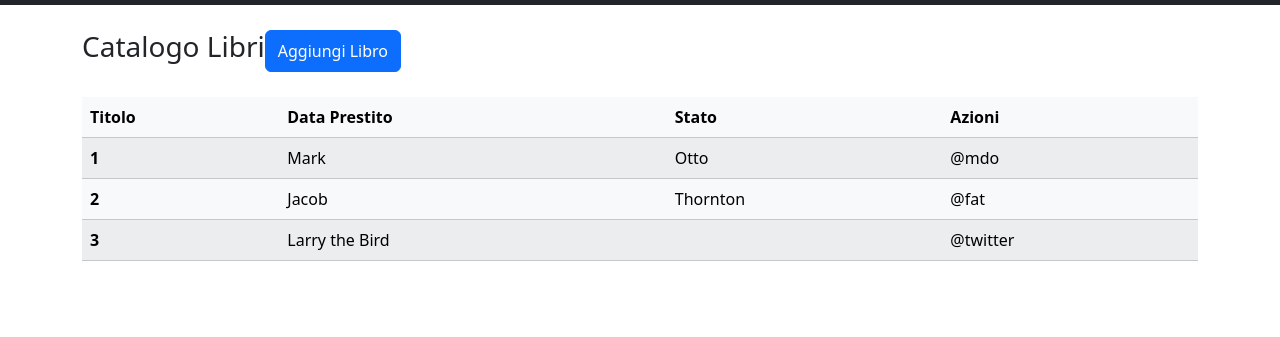
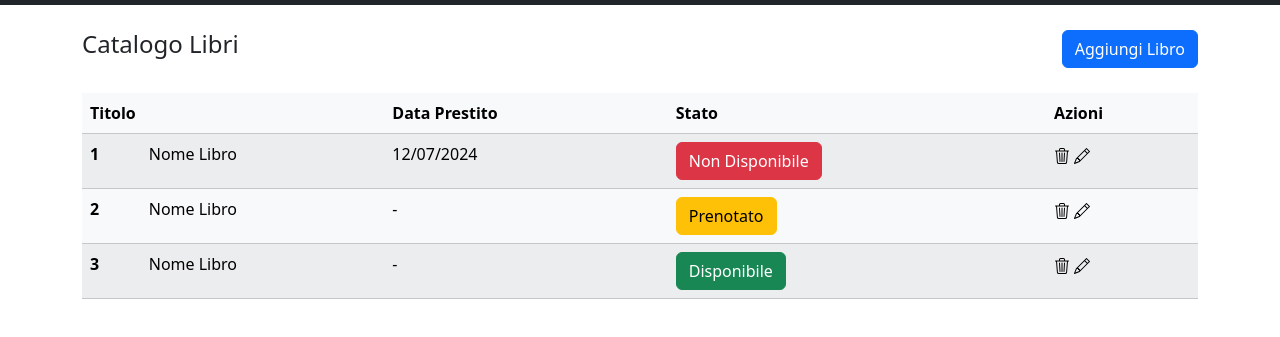
Before and after one commit to AndreTex/html-css-bootstrap-dashboard, a plain HTML site: page index.html in a window 1280 px wide. Shown: the part 61-398 px from the top of the page. Drawn offline with nearby package versions, Linux system fonts and the light colour scheme.

Commit message:
feat: whole project

```diff
--- a/index.html
+++ b/index.html
@@ -40,8 +40,8 @@
     <!-- TODO: FIXARE ALLINEMENTO BOTTONE -->
     <div class="container mt-25">
         <div class="row">
-            <div class="col-12 top-menu-flex"">
-                <h3>Catalogo Libri</h3>
+            <div class="col-12 top-menu-flex head-fixer">
+                <h4>Catalogo Libri</h4>
                 <button type="button" class="btn btn-primary">Aggiungi Libro</button>
             </div>
         </div>
@@ -54,7 +54,7 @@
                 <table class="table table-light table-striped">
                     <thead>
                         <tr>
-                          <th scope="col">Titolo</th>
+                          <th scope="col" colspan="2">Titolo</th>
                           <th scope="col">Data Prestito</th>
                           <th scope="col">Stato</th>
                           <th scope="col">Azioni</th>
@@ -63,20 +63,43 @@
                       <tbody>
                         <tr>
                           <th scope="row">1</th>
-                          <td>Mark</td>
-                          <td>Otto</td>
-                          <td>@mdo</td>
+                          <td>Nome Libro</td>
+                          <td>12/07/2024</td>
+                          <td><button type="button" class="btn btn-danger">Non Disponibile</button></td>
+                          <td>
+                            <svg xmlns="http://www.w3.org/2000/svg" width="16" height="16" fill="currentColor" class="bi bi-trash3" viewBox="0 0 16 16">
+                              <path d="M6.5 1h3a.5.5 0 0 1 .5.5v1H6v-1a.5.5 0 0 1 .5-.5M11 2.5v-1A1.5 1.5 0 0 0 9.5 0h-3A1.5 1.5 0 0 0 5 1.5v1H1.5a.5.5 0 0 0 0 1h.538l.853 10.66A2 2 0 0 0 4.885 16h6.23a2 2 0 0 0 1.994-1.84l.853-10.66h.538a.5.5 0 0 0 0-1zm1.958 1-.846 10.58a1 1 0 0 1-.997.92h-6.23a1 1 0 0 1-.997-.92L3.042 3.5zm-7.487 1a.5.5 0 0 1 .528.47l.5 8.5a.5.5 0 0 1-.998.06L5 5.03a.5.5 0 0 1 .47-.53Zm5.058 0a.5.5 0 0 1 .47.53l-.5 8.5a.5.5 0 1 1-.998-.06l.5-8.5a.5.5 0 0 1 .528-.47M8 4.5a.5.5 0 0 1 .5.5v8.5a.5.5 0 0 1-1 0V5a.5.5 0 0 1 .5-.5"/>
+                            </svg>
+                            <svg xmlns="http://www.w3.org/2000/svg" width="16" height="16" fill="currentColor" class="bi bi-pencil" viewBox="0 0 16 16">
+                              <path d="M12.146.146a.5.5 0 0 1 .708 0l3 3a.5.5 0 0 1 0 .708l-10 10a.5.5 0 0 1-.168.11l-5 2a.5.5 0 0 1-.65-.65l2-5a.5.5 0 0 1 .11-.168zM11.207 2.5 13.5 4.793 14.793 3.5 12.5 1.207zm1.586 3L10.5 3.207 4 9.707V10h.5a.5.5 0 0 1 .5.5v.5h.5a.5.5 0 0 1 .5.5v.5h.293zm-9.761 5.175-.106.106-1.528 3.821 3.821-1.528.106-.106A.5.5 0 0 1 5 12.5V12h-.5a.5.5 0 0 1-.5-.5V11h-.5a.5.5 0 0 1-.468-.325"/>
+                            </svg>
+                          </td>
                         </tr>
                         <tr>
                           <th scope="row">2</th>
-                          <td>Jacob</td>
-                          <td>Thornton</td>
-                          <td>@fat</td>
+                          <td>Nome Libro</td>
+                          <td>-</td>
+                          <td><button type="button" class="btn btn-warning">Prenotato</button></td>
+                          <td>
+                            <svg xmlns="http://www.w3.org/2000/svg" width="16" height="16" fill="currentColor" class="bi bi-trash3" viewBox="0 0 16 16">
+                              <path d="M6.5 1h3a.5.5 0 0 1 .5.5v1H6v-1a.5.5 0 0 1 .5-.5M11 2.5v-1A1.5 1.5 0 0 0 9.5 0h-3A1.5 1.5 0 0 0 5 1.5v1H1.5a.5.5 0 0 0 0 1h.538l.853 10.66A2 2 0 0 0 4.885 16h6.23a2 2 0 0 0 1.994-1.84l.853-10.66h.538a.5.5 0 0 0 0-1zm1.958 1-.846 10.58a1 1 0 0 1-.997.92h-6.23a1 1 0 0 1-.997-.92L3.042 3.5zm-7.487 1a.5.5 0 0 1 .528.47l.5 8.5a.5.5 0 0 1-.998.06L5 5.03a.5.5 0 0 1 .47-.53Zm5.058 0a.5.5 0 0 1 .47.53l-.5 8.5a.5.5 0 1 1-.998-.06l.5-8.5a.5.5 0 0 1 .528-.47M8 4.5a.5.5 0 0 1 .5.5v8.5a.5.5 0 0 1-1 0V5a.5.5 0 0 1 .5-.5"/>
+                            </svg>
+                            <svg xmlns="http://www.w3.org/2000/svg" width="16" height="16" fill="currentColor" class="bi bi-pencil" viewBox="0 0 16 16">
+                              <path d="M12.146.146a.5.5 0 0 1 .708 0l3 3a.5.5 0 0 1 0 .708l-10 10a.5.5 0 0 1-.168.11l-5 2a.5.5 0 0 1-.65-.65l2-5a.5.5 0 0 1 .11-.168zM11.207 2.5 13.5 4.793 14.793 3.5 12.5 1.207zm1.586 3L10.5 3.207 4 9.707V10h.5a.5.5 0 0 1 .5.5v.5h.5a.5.5 0 0 1 .5.5v.5h.293zm-9.761 5.175-.106.106-1.528 3.821 3.821-1.528.106-.106A.5.5 0 0 1 5 12.5V12h-.5a.5.5 0 0 1-.5-.5V11h-.5a.5.5 0 0 1-.468-.325"/>
+                            </svg>
+                          </td>
                         </tr>
                         <tr>
                           <th scope="row">3</th>
-                          <td colspan="2">Larry the Bird</td>
-                          <td>@twitter</td>
+                          <td>Nome Libro</td>
+                          <td>-</td>
+                          <td><button type="button" class="btn btn-success">Disponibile</button></td>
+                          <td><svg xmlns="http://www.w3.org/2000/svg" width="16" height="16" fill="currentColor" class="bi bi-trash3" viewBox="0 0 16 16">
+                            <path d="M6.5 1h3a.5.5 0 0 1 .5.5v1H6v-1a.5.5 0 0 1 .5-.5M11 2.5v-1A1.5 1.5 0 0 0 9.5 0h-3A1.5 1.5 0 0 0 5 1.5v1H1.5a.5.5 0 0 0 0 1h.538l.853 10.66A2 2 0 0 0 4.885 16h6.23a2 2 0 0 0 1.994-1.84l.853-10.66h.538a.5.5 0 0 0 0-1zm1.958 1-.846 10.58a1 1 0 0 1-.997.92h-6.23a1 1 0 0 1-.997-.92L3.042 3.5zm-7.487 1a.5.5 0 0 1 .528.47l.5 8.5a.5.5 0 0 1-.998.06L5 5.03a.5.5 0 0 1 .47-.53Zm5.058 0a.5.5 0 0 1 .47.53l-.5 8.5a.5.5 0 1 1-.998-.06l.5-8.5a.5.5 0 0 1 .528-.47M8 4.5a.5.5 0 0 1 .5.5v8.5a.5.5 0 0 1-1 0V5a.5.5 0 0 1 .5-.5"/>
+                          </svg>
+                          <svg xmlns="http://www.w3.org/2000/svg" width="16" height="16" fill="currentColor" class="bi bi-pencil" viewBox="0 0 16 16">
+                            <path d="M12.146.146a.5.5 0 0 1 .708 0l3 3a.5.5 0 0 1 0 .708l-10 10a.5.5 0 0 1-.168.11l-5 2a.5.5 0 0 1-.65-.65l2-5a.5.5 0 0 1 .11-.168zM11.207 2.5 13.5 4.793 14.793 3.5 12.5 1.207zm1.586 3L10.5 3.207 4 9.707V10h.5a.5.5 0 0 1 .5.5v.5h.5a.5.5 0 0 1 .5.5v.5h.293zm-9.761 5.175-.106.106-1.528 3.821 3.821-1.528.106-.106A.5.5 0 0 1 5 12.5V12h-.5a.5.5 0 0 1-.5-.5V11h-.5a.5.5 0 0 1-.468-.325"/>
+                          </svg></td>
                         </tr>
                       </tbody>
                 </table>
--- a/src/css/style.css
+++ b/src/css/style.css
@@ -13,3 +13,7 @@
 .top-menu-flex{
     display: flex;
 }
+.head-fixer{
+    display: flex;
+    justify-content: space-between;
+}
```
